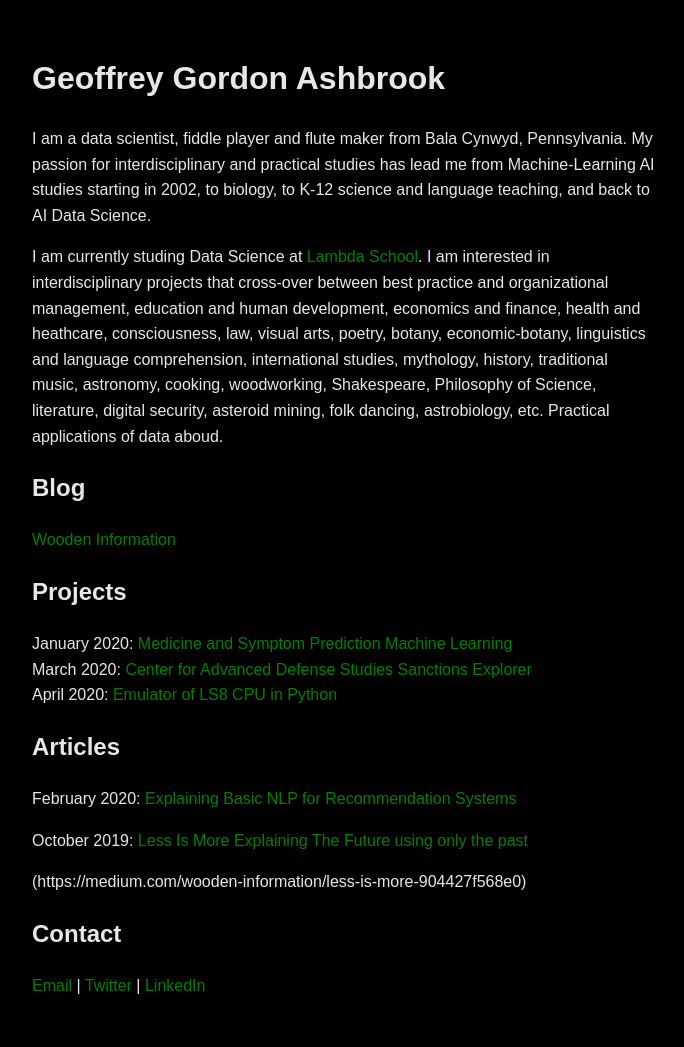
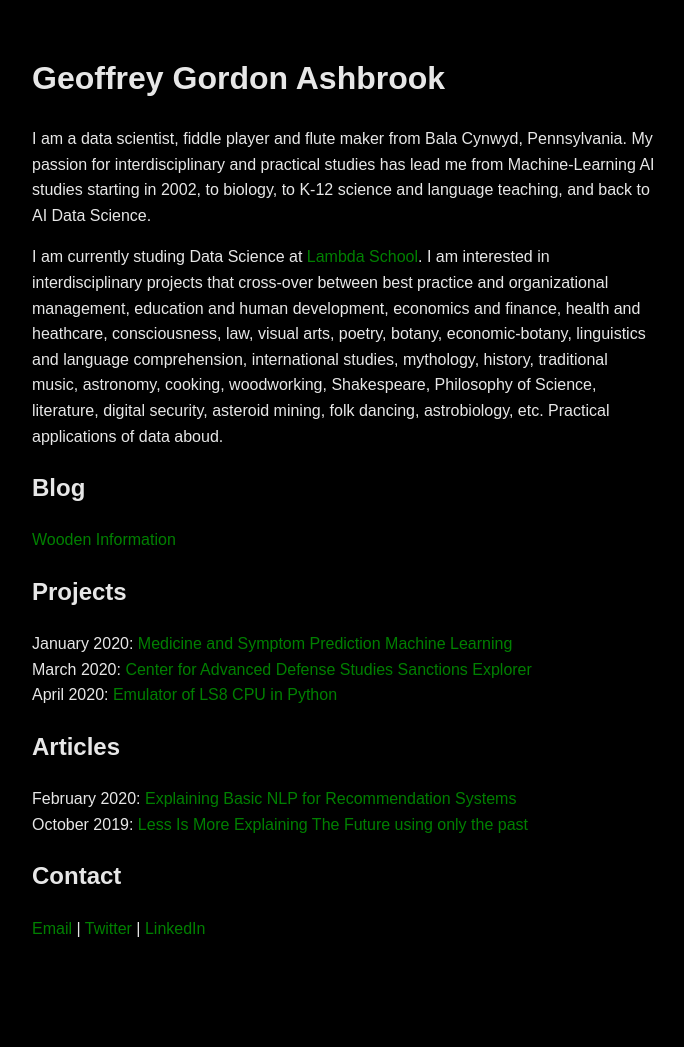
Before and after one commit to pragmatizt/ira_evangelista.github.io, a Jekyll site: the page built from index.md, in a window 1280 px wide. Shown: the whole page, without its empty margins (296-980 px from the left). Built offline with Jekyll 4.4.1, drawn with Linux system fonts in a browser that asks for light colours; our own code applies the rules of GitHub Pages for plain Markdown files; after the commit the page ends 989 px from its top, so only the background shows below that; part of the change alters nothing that is shown.

Commit message:
Update index.md

```diff
--- a/index.md
+++ b/index.md
@@ -14,10 +14,7 @@ April 2020: [Emulator of LS8 CPU in Python](https://https://github.com/lineality
 
 ## Articles
 February 2020: [Explaining Basic NLP for Recommendation Systems](https://colab.research.google.com/drive/1n0QHVKLmjHhb1J0PVumoxq58-1OevP5b)
-
-October 2019: [Less Is More Explaining The Future using only the past](https://colab.research.google.com/drive/1n0QHVKLmjHhb1J0PVumoxq58-1OevP5b)
-
-(https://medium.com/wooden-information/less-is-more-904427f568e0)
+October 2019: [Less Is More Explaining The Future using only the past](https://medium.com/wooden-information/less-is-more-904427f568e0)
 
 ## Contact
 [Email](mailto:geoffreygordonashbrook@gmail.com) \| [Twitter](https://twitter.com/GG_Ashbrook) \| [LinkedIn](https://www.linkedin.com/in/geoffrey-gordon-ashbrook//)
```
